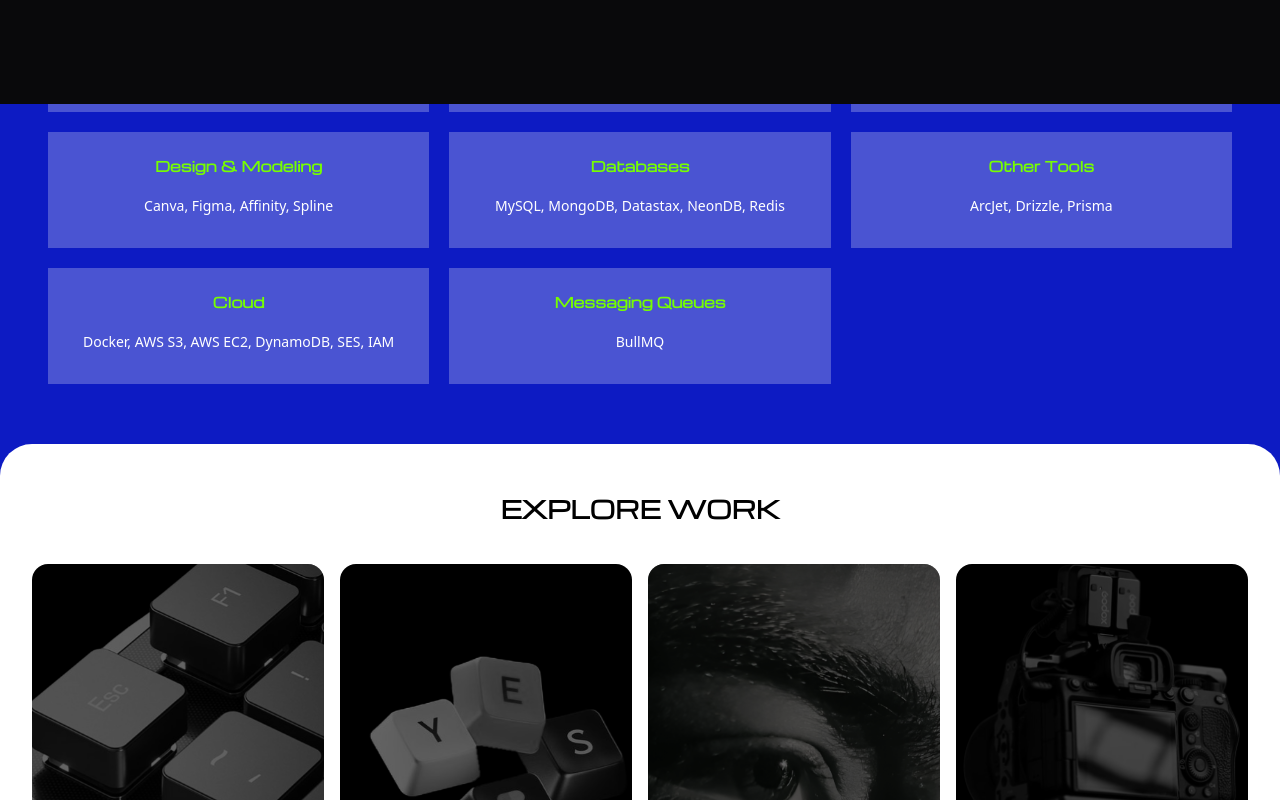
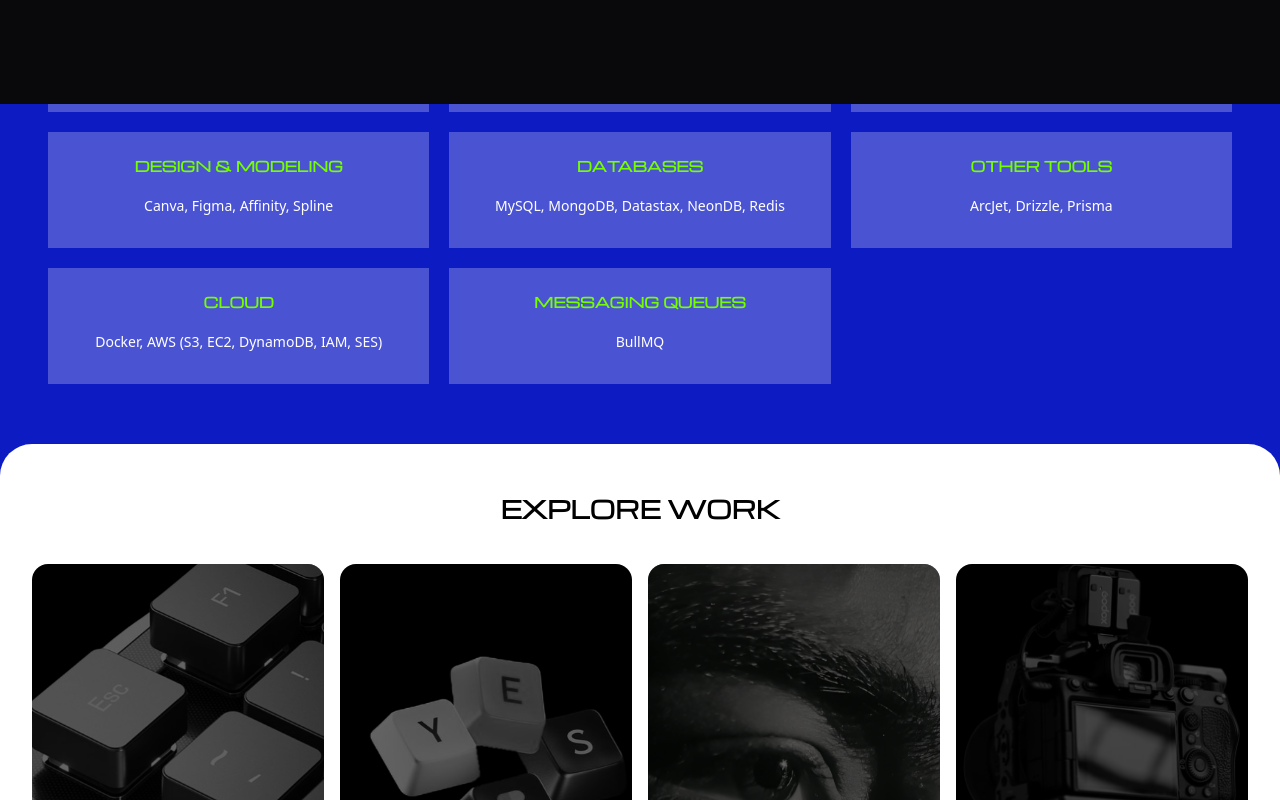
Before and after one commit to isudiptodas/isudiptodas_portfolio, a Next.js app: page / in a window 1280 px wide. Shown: the part 1496-2296 px from the top of the page. Built offline with nearby package versions, Linux system fonts and the light colour scheme; a web font is replaced by a local one; what tailwindcss-motion would draw is missing.

Commit message:
Update techStack.ts

```diff
--- a/src/data/techStack.ts
+++ b/src/data/techStack.ts
@@ -1,34 +1,34 @@
 export const techStackList = [
   {
-    title: "Programming Languages",
+    title: "PROGRAMMING LANGUAGES",
     items: "C++, Java",
   },
   {
-    title: "Frontend",
+    title: "FRONTEND",
     items: "HTML, CSS, JavaScript, TypeScript, TailwindCSS, ReactJs, NextJs",
   },
   {
-    title: "Backend",
+    title: "BACKEND",
     items: "NodeJs, ExpressJs, SpringBoot, Supabase",
   },
   {
-    title: "Design & Modeling",
+    title: "DESIGN & MODELING",
     items: "Canva, Figma, Affinity, Spline",
   },
   {
-    title: "Databases",
+    title: "DATABASES",
     items: "MySQL, MongoDB, Datastax, NeonDB, Redis",
   },
   {
-    title: "Other Tools",
+    title: "OTHER TOOLS",
     items: "ArcJet, Drizzle, Prisma",
   },
   {
-    title: "Cloud",
-    items: "Docker, AWS S3, AWS EC2, DynamoDB, SES, IAM",
+    title: "CLOUD",
+    items: "Docker, AWS (S3, EC2, DynamoDB, IAM, SES)",
   },
   {
-    title: "Messaging Queues",
+    title: "MESSAGING QUEUES",
     items: "BullMQ",
   },
 ];
```
